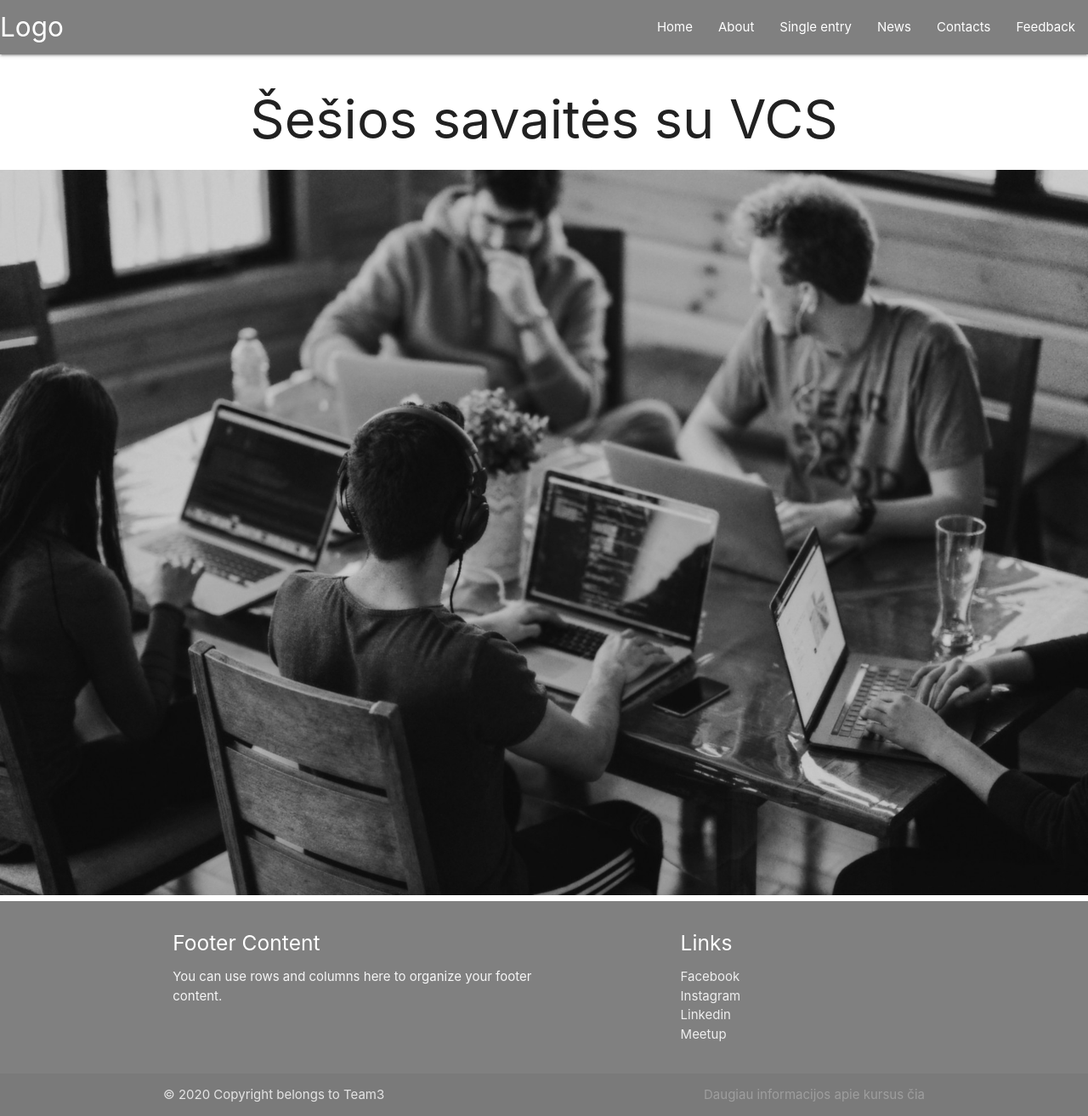
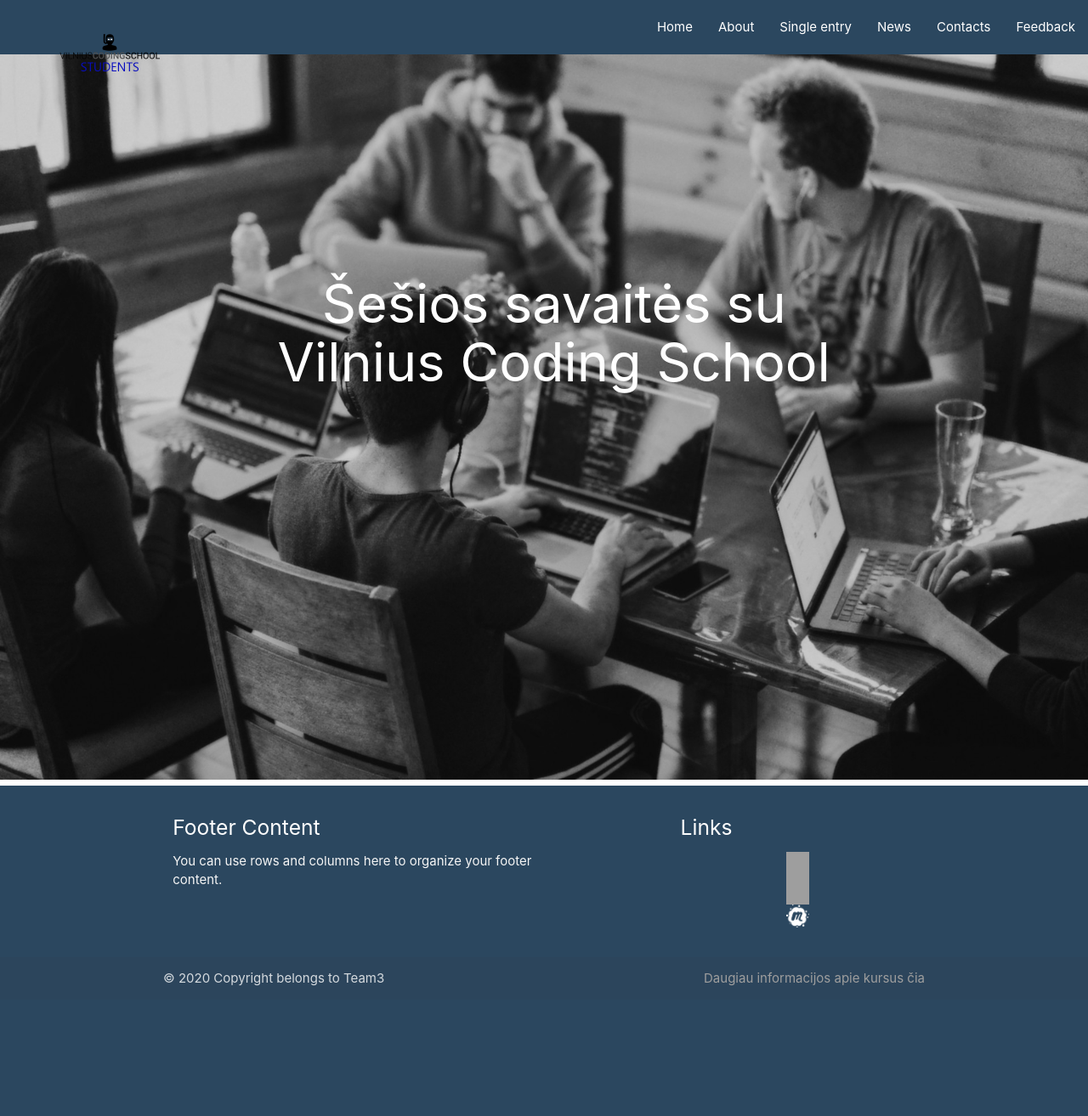
Before and after one commit to Arturasrom/grupe3, a PHP site: page /index.php in a window 1280 px wide. Shown: the whole page at 85% size. After the commit the page ends 1161 px from the top, so only its background shows below. Run offline with PHP 8.4, Linux system fonts and the light colour scheme; grey boxes are pictures that could not be loaded.

Commit message:
main page atnaujinimai

```diff
--- a/footer.php
+++ b/footer.php
@@ -1,4 +1,3 @@
-
     <!-- Čia pasikartojanti visuose puslapiuose apatinė dalis -->
     <footer class="page-footer">
       <div class="container">
@@ -10,10 +9,10 @@
           <div class="col l4 offset-l2 s12">
             <h5 class="white-text">Links</h5>
             <ul>
-                  <li><a target="_blank" class="grey-text text-lighten-3" href="https://facebook.com/vilniuscoding/?ref=aymt_homepage_panel">Facebook</a></li>
-                  <li><a target="_blank" class="grey-text text-lighten-3" href="https://instagram.com/vilniuscodingschool/">Instagram</a></li>
-                  <li><a target="_blank" class="grey-text text-lighten-3" href="https://linkedin.com">Linkedin</a></li>
-                  <li><a target="_blank" class="grey-text text-lighten-3" href="https://meetup.com/Code-Coffee-Meetup-by-Vilnius-Coding-School/">Meetup</a></li>
+              <li><a target="_blank" class="grey-text text-lighten-3" href="https://facebook.com/vilniuscoding/?ref=aymt_homepage_panel"><img src="images/facebook-circle.png" alt=""></a></li>
+              <li><a target="_blank" class="grey-text text-lighten-3" href="https://instagram.com/vilniuscodingschool/"><img src="images/instagram.png" alt=""></a></li>
+              <li><a target="_blank" class="grey-text text-lighten-3" href="https://linkedin.com"><img src="images/linkedin-circle.png" alt=""></a></li>
+              <li><a target="_blank" class="grey-text text-lighten-3" href="https://meetup.com/Code-Coffee-Meetup-by-Vilnius-Coding-School/"><img src="images/meetup.png" alt=""></a></li>
             </ul>
           </div>
         </div>
@@ -30,4 +29,5 @@
     <script src="scripts/script.js"></script>
 
     </body>
+
     </html>
--- a/header.php
+++ b/header.php
@@ -19,7 +19,7 @@
 
   <nav>
     <div class="nav-wrapper">
-      <a href="#" class="brand-logo">Logo</a>
+      <a href="index.php" class="brand-logo"><img src="images/vilniuscoding2.png"" alt=""></a>
       <ul id="nav-mobile" class="right hide-on-med-and-down">
         <li><a href="index.php">Home</a></li>
         <li><a href="about.php">About</a></li>
--- a/index.php
+++ b/index.php
@@ -1,7 +1,7 @@
 
 <?php include "header.php" ?> <!-- Netrinam! -->
 
-  <h1>Šešios savaitės su VCS</h1>
+  <h1>Šešios savaitės su Vilnius Coding School</h1>
 
 
   <div class="top">
@@ -9,6 +9,8 @@
 
   </div>
 
+  <div class="konteineris">
 
+  </div>
 
 <?php include "footer.php" ?> <!-- Netrinam! -->
--- a/styles/style.css
+++ b/styles/style.css
@@ -1,9 +1,14 @@
 /* Bendras stilius: */
 .nav-wrapper {
-    background: gray;
+    background: #2b475f;
 }
+
+.brand-logo img{
+    width: 50%;
+}
+
 .page-footer{
-    background: gray;
+    background: #2b475f;
 }
 
 
@@ -20,12 +25,39 @@ h1 {
 
 
 /* Aušros stiliaus kodas: */
+
+        /* HEADER */
+
+
+.top img{
+    width: 100%;
+}
+
+        /* FOOTER */
+.grey-text img{
+    width: 10%;
+}
+.grey-text{
+    display: flex;
+    justify-content: center;
+}
+
+        /* INDEX */
 h1{
     text-align: center;
+    color: white;
+    position: absolute;
+    top: 50%;
+    left: 50%;
+    transform: translate(-47%, -50%);
+    margin: -8px;
+}
 
-}
-.top img{
+.konteineris{
     width: 100%;
+    max-width: 800px;
+    margin-left: auto;
+    margin-right: auto;
 }
 
 
```
Also changed, not shown: images/meetup.png (added), images/vilniuscoding2.png (added). Lines whose indentation alone changed are shown as unchanged.
